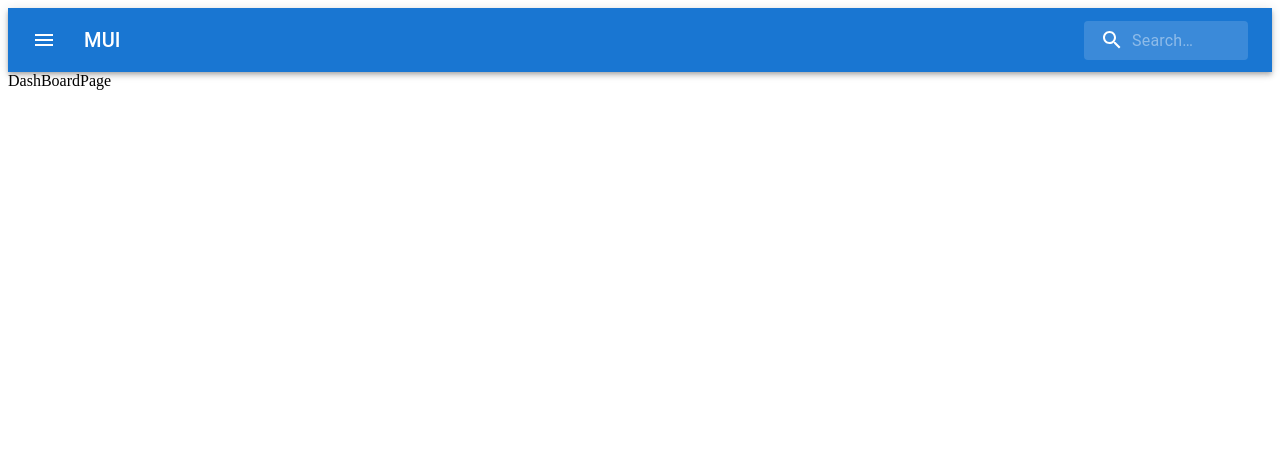
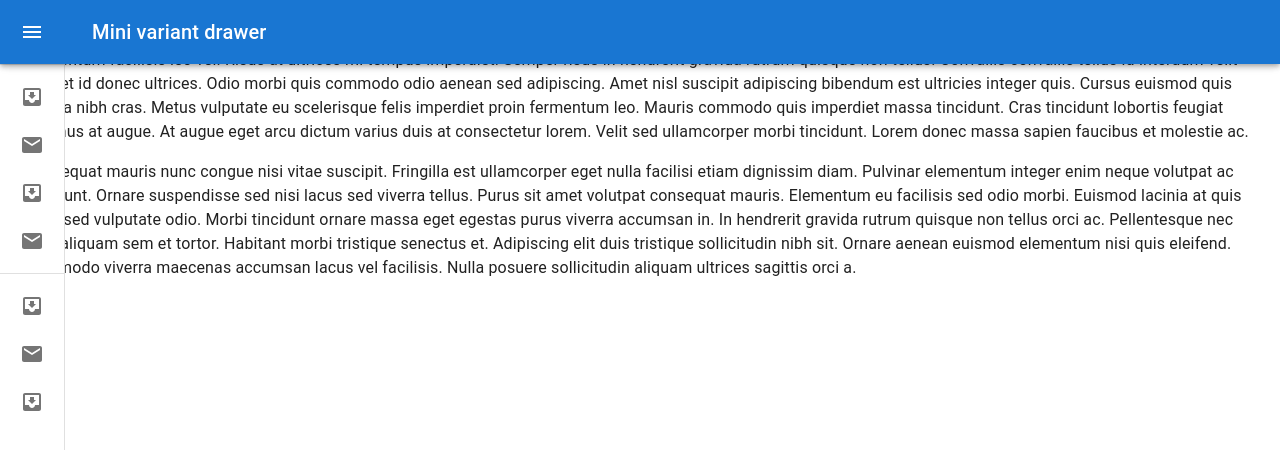
Before and after one commit to kjaeel1/arquellaReact, a React (Vite) app: page /dashboard in a window 1280 px wide. Before the commit this address had no page. Shown: the top 450 px of the page. Built offline with nearby package versions, Linux system fonts and the light colour scheme.

Commit message:
topbar and sidebar

```diff
--- a/src/Routes/AuthRoutes/AuthRoutes.jsx
+++ b/src/Routes/AuthRoutes/AuthRoutes.jsx
@@ -9,6 +9,7 @@
   return (
     <div>
       <Routes>
+      <Route exact path='/' element={< Login />}/>
         <Route exact path='/login' element={< Login />}/>
         <Route exact path='/Registration' element={< Registration />} />
       </Routes>
--- a/src/modules/compon/topBar.jsx
+++ b/src/modules/compon/topBar.jsx
@@ -1,89 +1,183 @@
 import * as React from 'react';
-import { styled, alpha } from '@mui/material/styles';
-import AppBar from '@mui/material/AppBar';
+import { styled, useTheme } from '@mui/material/styles';
 import Box from '@mui/material/Box';
+import MuiDrawer from '@mui/material/Drawer';
+import MuiAppBar from '@mui/material/AppBar';
 import Toolbar from '@mui/material/Toolbar';
+import List from '@mui/material/List';
+import CssBaseline from '@mui/material/CssBaseline';
+import Typography from '@mui/material/Typography';
+import Divider from '@mui/material/Divider';
 import IconButton from '@mui/material/IconButton';
-import Typography from '@mui/material/Typography';
-import InputBase from '@mui/material/InputBase';
 import MenuIcon from '@mui/icons-material/Menu';
-import SearchIcon from '@mui/icons-material/Search';
+import ChevronLeftIcon from '@mui/icons-material/ChevronLeft';
+import ChevronRightIcon from '@mui/icons-material/ChevronRight';
+import ListItem from '@mui/material/ListItem';
+import ListItemButton from '@mui/material/ListItemButton';
+import ListItemIcon from '@mui/material/ListItemIcon';
+import ListItemText from '@mui/material/ListItemText';
+import InboxIcon from '@mui/icons-material/MoveToInbox';
+import MailIcon from '@mui/icons-material/Mail';
 
-const Search = styled('div')(({ theme }) => ({
-  position: 'relative',
-  borderRadius: theme.shape.borderRadius,
-  backgroundColor: alpha(theme.palette.common.white, 0.15),
-  '&:hover': {
-    backgroundColor: alpha(theme.palette.common.white, 0.25),
+const drawerWidth = 240;
+
+const openedMixin = (theme) => ({
+  width: drawerWidth,
+  transition: theme.transitions.create('width', {
+    easing: theme.transitions.easing.sharp,
+    duration: theme.transitions.duration.enteringScreen,
+  }),
+  overflowX: 'hidden',
+});
+
+const closedMixin = (theme) => ({
+  transition: theme.transitions.create('width', {
+    easing: theme.transitions.easing.sharp,
+    duration: theme.transitions.duration.leavingScreen,
+  }),
+  overflowX: 'hidden',
+  width: `calc(${theme.spacing(7)} + 1px)`,
+  [theme.breakpoints.up('sm')]: {
+    width: `calc(${theme.spacing(8)} + 1px)`,
   },
-  marginLeft: 0,
-  width: '100%',
-  [theme.breakpoints.up('sm')]: {
-    marginLeft: theme.spacing(1),
-    width: 'auto',
-  },
+});
+
+const DrawerHeader = styled('div')(({ theme }) => ({
+  display: 'flex',
+  alignItems: 'center',
+  justifyContent: 'flex-end',
+  padding: theme.spacing(0, 1),
+  // necessary for content to be below app bar
+  ...theme.mixins.toolbar,
 }));
 
-const SearchIconWrapper = styled('div')(({ theme }) => ({
-  padding: theme.spacing(0, 2),
-  height: '100%',
-  position: 'absolute',
-  pointerEvents: 'none',
-  display: 'flex',
-  alignItems: 'center',
-  justifyContent: 'center',
+const AppBar = styled(MuiAppBar, {
+  shouldForwardProp: (prop) => prop !== 'open',
+})(({ theme, open }) => ({
+  zIndex: theme.zIndex.drawer + 1,
+  transition: theme.transitions.create(['width', 'margin'], {
+    easing: theme.transitions.easing.sharp,
+    duration: theme.transitions.duration.leavingScreen,
+  }),
+  ...(open && {
+    marginLeft: drawerWidth,
+    width: `calc(100% - ${drawerWidth}px)`,
+    transition: theme.transitions.create(['width', 'margin'], {
+      easing: theme.transitions.easing.sharp,
+      duration: theme.transitions.duration.enteringScreen,
+    }),
+  }),
 }));
 
-const StyledInputBase = styled(InputBase)(({ theme }) => ({
-  color: 'inherit',
-  '& .MuiInputBase-input': {
-    padding: theme.spacing(1, 1, 1, 0),
-    // vertical padding + font size from searchIcon
-    paddingLeft: `calc(1em + ${theme.spacing(4)})`,
-    transition: theme.transitions.create('width'),
-    width: '100%',
-    [theme.breakpoints.up('sm')]: {
-      width: '12ch',
-      '&:focus': {
-        width: '20ch',
-      },
-    },
-  },
-}));
+const Drawer = styled(MuiDrawer, { shouldForwardProp: (prop) => prop !== 'open' })(
+  ({ theme, open }) => ({
+    width: drawerWidth,
+    flexShrink: 0,
+    whiteSpace: 'nowrap',
+    boxSizing: 'border-box',
+    ...(open && {
+      ...openedMixin(theme),
+      '& .MuiDrawer-paper': openedMixin(theme),
+    }),
+    ...(!open && {
+      ...closedMixin(theme),
+      '& .MuiDrawer-paper': closedMixin(theme),
+    }),
+  }),
+);
 
 export default function TopBar() {
+  const theme = useTheme();
+  const [open, setOpen] = React.useState(false);
+
+  const handleDrawerOpen = () => {
+    setOpen(true);
+  };
+
+  const handleDrawerClose = () => {
+    setOpen(false);
+  };
+
   return (
-    <Box sx={{ flexGrow: 1 }}>
-      <AppBar position="static">
+    <Box sx={{ display: 'flex' }}>
+      <CssBaseline />
+      <AppBar position="fixed" open={open}>
         <Toolbar>
           <IconButton
-            size="large"
-            edge="start"
             color="inherit"
             aria-label="open drawer"
-            sx={{ mr: 2 }}
+            onClick={handleDrawerOpen}
+            edge="start"
+            sx={{
+              marginRight: 5,
+              ...(open && { display: 'none' }),
+            }}
           >
             <MenuIcon />
           </IconButton>
-          <Typography
-            variant="h6"
-            noWrap
-            component="div"
-            sx={{ flexGrow: 1, display: { xs: 'none', sm: 'block' } }}
-          >
-            MUI
+          <Typography variant="h6" noWrap component="div">
+            Mini variant drawer
           </Typography>
-          <Search>
-            <SearchIconWrapper>
-              <SearchIcon />
-            </SearchIconWrapper>
-            <StyledInputBase
-              placeholder="Search…"
-              inputProps={{ 'aria-label': 'search' }}
-            />
-          </Search>
         </Toolbar>
       </AppBar>
+      <Drawer variant="permanent" open={open}>
+        <DrawerHeader>
+          <IconButton onClick={handleDrawerClose}>
+            {theme.direction === 'rtl' ? <ChevronRightIcon /> : <ChevronLeftIcon />}
+          </IconButton>
+        </DrawerHeader>
+        <Divider />
+        <List>
+          {['Inbox', 'Starred', 'Send email', 'Drafts'].map((text, index) => (
+            <ListItem key={text} disablePadding sx={{ display: 'block' }}>
+              <ListItemButton
+                sx={{
+                  minHeight: 48,
+                  justifyContent: open ? 'initial' : 'center',
+                  px: 2.5,
+                }}
+              >
+                <ListItemIcon
+                  sx={{
+                    minWidth: 0,
+                    mr: open ? 3 : 'auto',
+                    justifyContent: 'center',
+                  }}
+                >
+                  {index % 2 === 0 ? <InboxIcon /> : <MailIcon />}
+                </ListItemIcon>
+                <ListItemText primary={text} sx={{ opacity: open ? 1 : 0 }} />
+              </ListItemButton>
+            </ListItem>
+          ))}
+        </List>
+        <Divider />
+        <List>
+          {['All mail', 'Trash', 'Spam'].map((text, index) => (
+            <ListItem key={text} disablePadding sx={{ display: 'block' }}>
+              <ListItemButton
+                sx={{
+                  minHeight: 48,
+                  justifyContent: open ? 'initial' : 'center',
+                  px: 2.5,
+                }}
+              >
+                <ListItemIcon
+                  sx={{
+                    minWidth: 0,
+                    mr: open ? 3 : 'auto',
+                    justifyContent: 'center',
+                  }}
+                >
+                  {index % 2 === 0 ? <InboxIcon /> : <MailIcon />}
+                </ListItemIcon>
+                <ListItemText primary={text} sx={{ opacity: open ? 1 : 0 }} />
+              </ListItemButton>
+            </ListItem>
+          ))}
+        </List>
+      </Drawer>
+
     </Box>
   );
 }
--- a/src/modules/pages/DashBoardPage.jsx
+++ b/src/modules/pages/DashBoardPage.jsx
@@ -1,12 +1,39 @@
 
 import React from 'react'
-
-
+import Box from '@mui/material/Box';
+import Typography from '@mui/material/Typography';
 function DashBoardPage() {
   return (
-    <div>
-
-      DashBoardPage</div>
+    <Box component="main" sx={{ flexGrow: 1, p: 3 }}>
+    {/* <DrawerHeader /> */}
+    <Typography paragraph>
+      Lorem ipsum dolor sit amet, consectetur adipiscing elit, sed do eiusmod
+      tempor incididunt ut labore et dolore magna aliqua. Rhoncus dolor purus non
+      enim praesent elementum facilisis leo vel. Risus at ultrices mi tempus
+      imperdiet. Semper risus in hendrerit gravida rutrum quisque non tellus.
+      Convallis convallis tellus id interdum velit laoreet id donec ultrices.
+      Odio morbi quis commodo odio aenean sed adipiscing. Amet nisl suscipit
+      adipiscing bibendum est ultricies integer quis. Cursus euismod quis viverra
+      nibh cras. Metus vulputate eu scelerisque felis imperdiet proin fermentum
+      leo. Mauris commodo quis imperdiet massa tincidunt. Cras tincidunt lobortis
+      feugiat vivamus at augue. At augue eget arcu dictum varius duis at
+      consectetur lorem. Velit sed ullamcorper morbi tincidunt. Lorem donec massa
+      sapien faucibus et molestie ac.
+    </Typography>
+    <Typography paragraph>
+      Consequat mauris nunc congue nisi vitae suscipit. Fringilla est ullamcorper
+      eget nulla facilisi etiam dignissim diam. Pulvinar elementum integer enim
+      neque volutpat ac tincidunt. Ornare suspendisse sed nisi lacus sed viverra
+      tellus. Purus sit amet volutpat consequat mauris. Elementum eu facilisis
+      sed odio morbi. Euismod lacinia at quis risus sed vulputate odio. Morbi
+      tincidunt ornare massa eget egestas purus viverra accumsan in. In hendrerit
+      gravida rutrum quisque non tellus orci ac. Pellentesque nec nam aliquam sem
+      et tortor. Habitant morbi tristique senectus et. Adipiscing elit duis
+      tristique sollicitudin nibh sit. Ornare aenean euismod elementum nisi quis
+      eleifend. Commodo viverra maecenas accumsan lacus vel facilisis. Nulla
+      posuere sollicitudin aliquam ultrices sagittis orci a.
+    </Typography>
+  </Box>
   )
 }
 
```
Also changed, not shown: src/modules/pages/route/Protected.jsx (deleted, +0 -34 lines).
